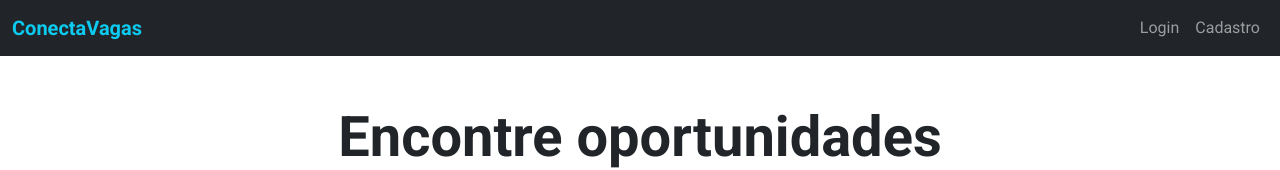
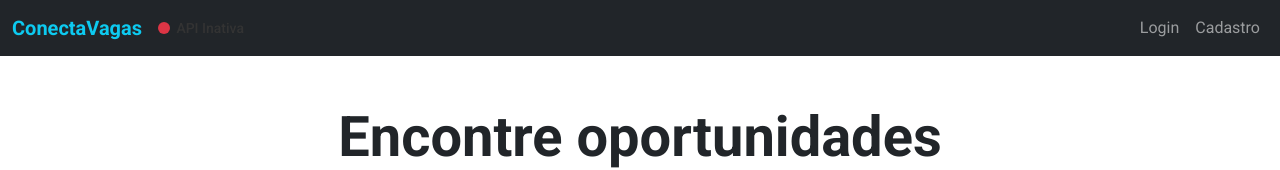
Before and after one commit to juliano340/vagas-voluntarias, an Angular app in the folder frontend/: page / in a window 1280 px wide. Shown: the top 170 px of the page. Built offline with nearby package versions, Linux system fonts and the light colour scheme; no server answers.

Commit message:
FEAT(front e back): adiciona indicador de atividade da api  backend

```diff
--- a/frontend/src/app/app.module.ts
+++ b/frontend/src/app/app.module.ts
@@ -18,11 +18,7 @@ import { PerfilComponent } from './pages/perfil/perfil.component';
 import { RouterModule } from '@angular/router';
 import { LandingComponent } from './pages/landing/landing.component';
 import { MensagensComponent } from './pages/mensagens/mensagens.component';
-
-
-
-
-
+import { ApiStatusComponent } from './components/api-status/api-status.component';
 
 @NgModule({
   declarations: [
@@ -35,7 +31,8 @@ import { MensagensComponent } from './pages/mensagens/mensagens.component';
     MinhasVagasComponent,
     PerfilComponent,
     LandingComponent,
-    MensagensComponent
+    MensagensComponent,
+    ApiStatusComponent,
   ],
   imports: [
     BrowserModule,
@@ -44,9 +41,10 @@ import { MensagensComponent } from './pages/mensagens/mensagens.component';
     FormsModule,
     HttpClientModule,
     ReactiveFormsModule,
-
   ],
-  providers: [{ provide: HTTP_INTERCEPTORS, useClass: AuthInterceptor, multi: true }],
-  bootstrap: [AppComponent]
+  providers: [
+    { provide: HTTP_INTERCEPTORS, useClass: AuthInterceptor, multi: true },
+  ],
+  bootstrap: [AppComponent],
 })
-export class AppModule { }
+export class AppModule {}
--- /dev/null
+++ b/frontend/src/app/components/api-status/api-status.component.css
@@ -0,0 +1,29 @@
+.api-status {
+    display: flex;
+    align-items: center;
+    font-size: 0.875rem;
+    color: #333;
+    gap: 0.4rem;
+}
+
+.status-indicator {
+    width: 12px;
+    height: 12px;
+    border-radius: 50%;
+    display: inline-block;
+    transition: background-color 0.3s ease;
+}
+
+.status-indicator.online {
+    background-color: #28a745;
+    /* verde */
+}
+
+.status-indicator.offline {
+    background-color: #dc3545;
+    /* vermelho */
+}
+
+.status-label {
+    font-weight: 500;
+}
--- /dev/null
+++ b/frontend/src/app/components/api-status/api-status.component.html
@@ -0,0 +1,6 @@
+<div class="api-status">
+  <span [class.online]="apiOnline" [class.offline]="!apiOnline" class="status-indicator"></span>
+  <span class="status-label">
+    {{ apiOnline ? 'API Online' : 'API Inativa' }}
+  </span>
+</div>
--- /dev/null
+++ b/frontend/src/app/components/api-status/api-status.component.ts
@@ -0,0 +1,26 @@
+import { Component, OnInit } from '@angular/core';
+import { HttpClient } from '@angular/common/http';
+import { environment } from '../../../environments/environment.prod'; // Adjust the import path as necessary
+
+@Component({
+  selector: 'app-api-status',
+  templateUrl: './api-status.component.html',
+  styleUrls: ['./api-status.component.css'],
+})
+export class ApiStatusComponent implements OnInit {
+  apiOnline: boolean = false;
+
+  constructor(private http: HttpClient) {}
+
+  ngOnInit(): void {
+    this.checkApi();
+    setInterval(() => this.checkApi(), 5000); // verifica a cada 5 segundos
+  }
+
+  checkApi() {
+    this.http.get(`${environment.apiUrl}/ping`).subscribe({
+      next: () => (this.apiOnline = true),
+      error: () => (this.apiOnline = false),
+    });
+  }
+}
--- a/frontend/src/app/components/navbar/navbar.component.html
+++ b/frontend/src/app/components/navbar/navbar.component.html
@@ -1,15 +1,10 @@
 <nav class="navbar navbar-expand-lg navbar-dark bg-dark">
   <div class="container-fluid">
     <a class="navbar-brand text-info fw-bold" routerLink="/">ConectaVagas</a>
+    <app-api-status></app-api-status>
 
-      <button
-        class="navbar-toggler"
-        type="button"
-        (click)="toggleMenu()"
-        aria-controls="navbarNav"
-        aria-expanded="false"
-        aria-label="Toggle navigation"
-      >
+    <button class="navbar-toggler" type="button" (click)="toggleMenu()" aria-controls="navbarNav" aria-expanded="false"
+      aria-label="Toggle navigation">
       <span class="navbar-toggler-icon"></span>
     </button>
 
```
Also changed, not shown: 2 other files (tests, documents, lock files or other folders). Lines whose indentation alone changed are shown as unchanged.
